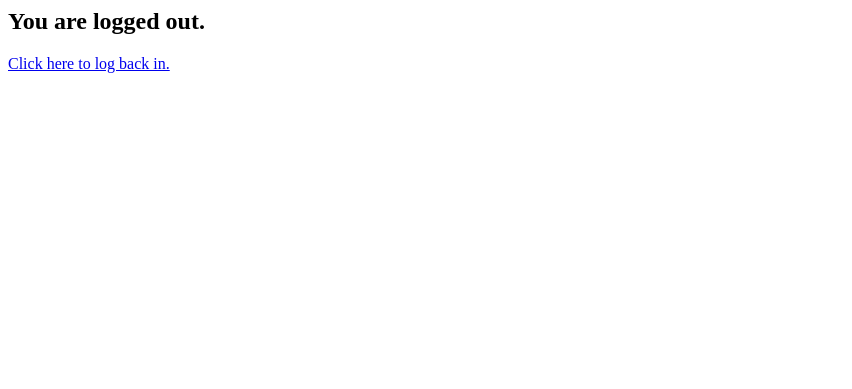
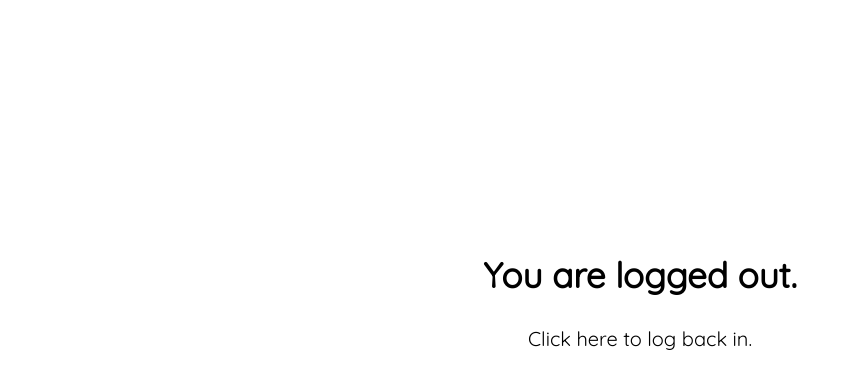
Before and after one commit to alyssa-meadows/php-only-login, a PHP site: page /logout.php in a window 1280 px wide. Shown: the top 389 px of the page, without its empty margins (0-852 px from the left). Run offline with PHP 8.4, Linux system fonts and the light colour scheme.

Commit message:
Style Form

```diff
--- a/logout.php
+++ b/logout.php
@@ -5,8 +5,14 @@
 
 <!DOCTYPT html>
 <html>
+    <head>
+        <link rel="stylesheet" type="text/css" href="main.css">
+        <link href="https://fonts.googleapis.com/css?family=Quicksand" rel="stylesheet">
+    </head>
     <body>
-        <h2>You are logged out. </ br></h2>
-        <a href="https://learn-alyssanichole.c9users.io/index.php">Click here to log back in.</a>
+        <div class="container center">
+            <h2>You are logged out. </ br></h2>
+            <a href="index.php">Click here to log back in.</a>
+        </div>
     </body>
 </html>
--- /dev/null
+++ b/main.css
@@ -0,0 +1,20 @@
+* {
+    font-family: 'Quicksand', sans-serif;
+    font-size: 20px;
+}
+.container {
+    width: 50%;
+    margin: auto;
+    margin-top: 20%;
+}
+h1, h2 {
+    font-size: 35px;
+    text-align: center;
+}
+.center{
+    text-align: center;
+}
+a{
+    text-decoration: none;
+    color: black;
+}
```
Also changed, not shown: index.php (+12 -8 lines), secret.php (+7 -4 lines).
